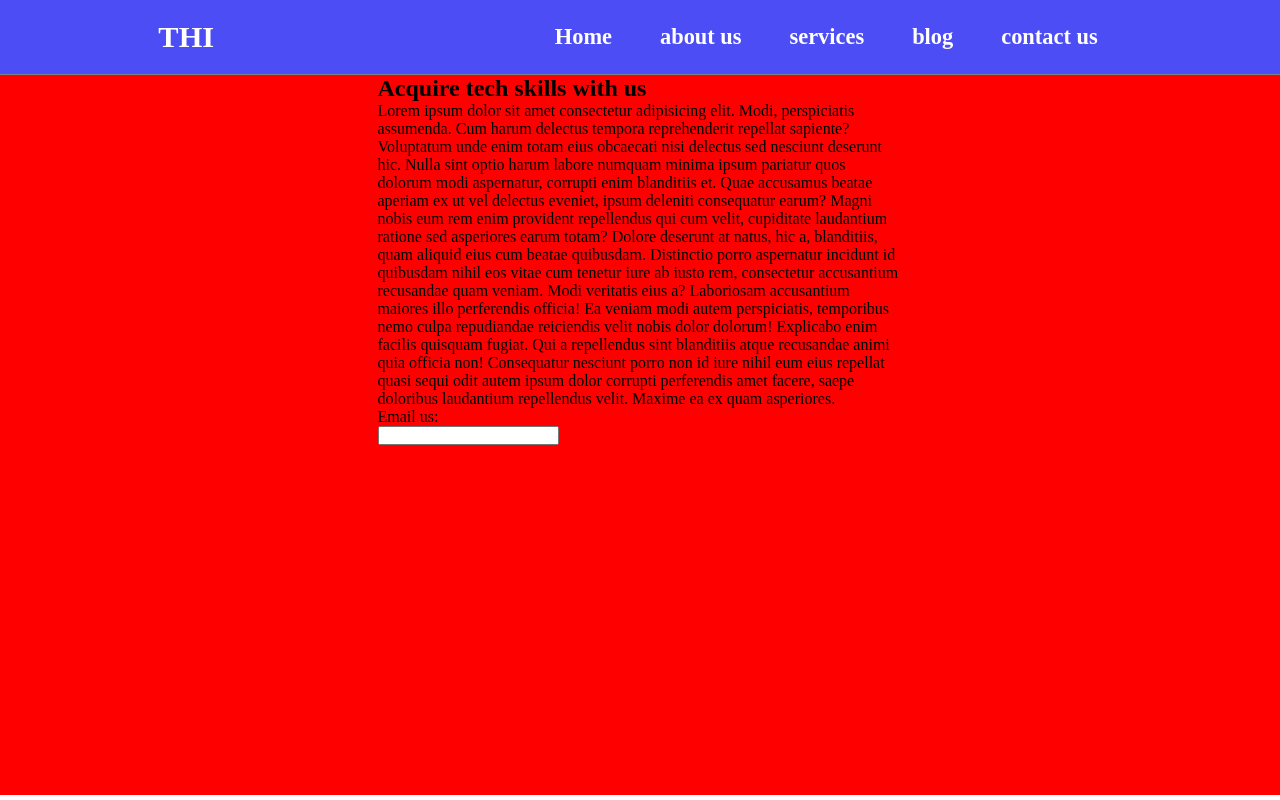
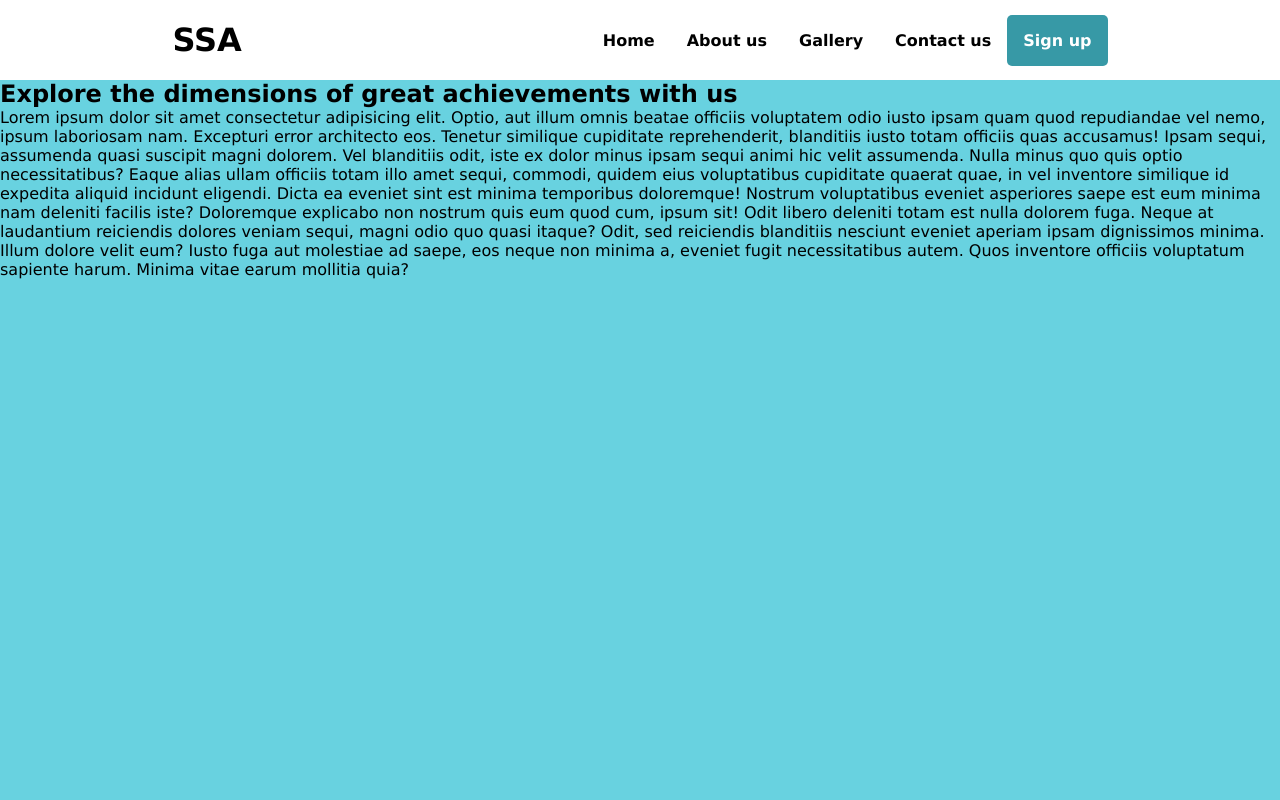
Before and after one commit to kl-udge/static-01, a plain HTML site: page index.html in a window 1280 px wide. Drawn offline with Linux system fonts and the light colour scheme.

Commit message:
navbar done

```diff
--- a/index.html
+++ b/index.html
@@ -3,41 +3,38 @@
 <head>
     <meta charset="UTF-8">
     <meta name="viewport" content="width=device-width, initial-scale=1.0">
-    <link href="styles/index.css" rel="stylesheet">
-    <title>Static-01</title>
+    <title>my first static page</title>
+
+    <link rel="stylesheet" href="./styles/index.css">
 </head>
 <body>
-    <section>
-        <div class="header">
-            <div class="header_left">
-                <h2>T<span>H</span>I</h2>
-            </div>
-            <div class="header_right">
-                <p class="nav"><a href="/">Home</a></p>
-                <p class="nav"><a href="pages/about.html">about us</a></p>
-                <p class="nav"><a href="pages/services.html">services</a></p>
-                <p class="nav"><a href="pages/blog.html">blog</a></p>
-                <p class="nav"><a href="pages/contact.html">contact us</a></p>
-            </div>
-        </div>
+    <header class="header">
+        <h1>SSA</h1>
+        <nav class="nav-links">
+            <p><a href="/">Home</a></p>
+            <p><a href="./pages/about.html">About us</a></p>
+            <p><a href="./pages/portfolio.html">Gallery</a></p>
+            <p><a href="./pages/contact.html">Contact us</a></p>
+            <p><a href="./pages/signup.html">Sign up</a></p>
+        </nav>
+        <!-- <ul>
+            <li><a href="/">Home</a></li>
+            <li><a href="./pages/about.html">About</a></li>
+            <li><a href="./pages/portfolio.html">Gallery</a></li>
+            <li><a href="./pages/contact.html">Contact us</a></li>
+        </ul> -->
+    </header>
 
-        <section>
-            <div class="hero">
-                <div class="hero_content">
-                    <h2>Acquire tech skills with us</h2>
-                    <p>Lorem ipsum dolor sit amet consectetur adipisicing elit. Modi, perspiciatis assumenda. Cum harum delectus tempora reprehenderit repellat sapiente? Voluptatum unde enim totam eius obcaecati nisi delectus sed nesciunt deserunt hic.
-                    Nulla sint optio harum labore numquam minima ipsum pariatur quos dolorum modi aspernatur, corrupti enim blanditiis et. Quae accusamus beatae aperiam ex ut vel delectus eveniet, ipsum deleniti consequatur earum?
-                    Magni nobis eum rem enim provident repellendus qui cum velit, cupiditate laudantium ratione sed asperiores earum totam? Dolore deserunt at natus, hic a, blanditiis, quam aliquid eius cum beatae quibusdam.
-                    Distinctio porro aspernatur incidunt id quibusdam nihil eos vitae cum tenetur iure ab iusto rem, consectetur accusantium recusandae quam veniam. Modi veritatis eius a? Laboriosam accusantium maiores illo perferendis officia!
-                    Ea veniam modi autem perspiciatis, temporibus nemo culpa repudiandae reiciendis velit nobis dolor dolorum! Explicabo enim facilis quisquam fugiat. Qui a repellendus sint blanditiis atque recusandae animi quia officia non!
-                    Consequatur nesciunt porro non id iure nihil eum eius repellat quasi sequi odit autem ipsum dolor corrupti perferendis amet facere, saepe doloribus laudantium repellendus velit. Maxime ea ex quam asperiores.</p>
-                    <div>
-                        <p>Email us: </p>
-                        <input type="text">
-                    </div>
-                </div>
-            </div>
-        </section>
-    </section>
+    <main>
+        <article class="hero">
+            <h2>Explore the dimensions of great achievements with us</h2>
+            <p>Lorem ipsum dolor sit amet consectetur adipisicing elit. Optio, aut illum omnis beatae officiis voluptatem odio iusto ipsam quam quod repudiandae vel nemo, ipsum laboriosam nam. Excepturi error architecto eos.
+            Tenetur similique cupiditate reprehenderit, blanditiis iusto totam officiis quas accusamus! Ipsam sequi, assumenda quasi suscipit magni dolorem. Vel blanditiis odit, iste ex dolor minus ipsam sequi animi hic velit assumenda.
+            Nulla minus quo quis optio necessitatibus? Eaque alias ullam officiis totam illo amet sequi, commodi, quidem eius voluptatibus cupiditate quaerat quae, in vel inventore similique id expedita aliquid incidunt eligendi.
+            Dicta ea eveniet sint est minima temporibus doloremque! Nostrum voluptatibus eveniet asperiores saepe est eum minima nam deleniti facilis iste? Doloremque explicabo non nostrum quis eum quod cum, ipsum sit!
+            Odit libero deleniti totam est nulla dolorem fuga. Neque at laudantium reiciendis dolores veniam sequi, magni odio quo quasi itaque? Odit, sed reiciendis blanditiis nesciunt eveniet aperiam ipsam dignissimos minima.
+            Illum dolore velit eum? Iusto fuga aut molestiae ad saepe, eos neque non minima a, eveniet fugit necessitatibus autem. Quos inventore officiis voluptatum sapiente harum. Minima vitae earum mollitia quia?</p>
+        </article>
+    </main>
 </body>
 </html>
--- a/styles/index.css
+++ b/styles/index.css
@@ -1,58 +1,46 @@
 * {
+    padding: 0;
     margin: 0;
-    padding: 0;
     box-sizing: border-box;
 }
 
-a {
-    color: black;
-    cursor: pointer;
-    text-decoration: none;
+body {
+    font-family: Verdana, Geneva, Tahoma, sans-serif;
 }
 
-a:visited {
-    color: black;
-}
-
-a:active {
-    color: black;
+a, a:visited, a:active {
+    color: unset;
+    text-decoration: none;
 }
 
 .header {
     display: flex;
     align-items: center;
     justify-content: space-around;
-    background-color: rgb(77, 77, 246);
-    color: #fff;
-    border-bottom: 1px solid gray;
+    height: 80px;
 }
 
-.header_left h2 {
-    font-size: 1.9rem;
-    cursor: pointer;
-}
-
-.header_right {
+.nav-links {
     display: flex;
     align-items: center;
 }
 
-.nav {
-    padding: 1.5rem;
-    font-size: 1.4rem;
+.nav-links p {
     font-weight: 900;
+    padding: 1em;
 }
 
-.nav a {
+.nav-links p:nth-child(5) {
+    background:rgb(55, 153, 166);
+    border-radius: 5px;
+    color: #fff;
+}
+
+.nav-links a:nth-child(5):visited {
     color: #fff;
 }
 
 .hero {
-    background-color: red;
     height: 90vh;
+    background:rgb(104, 210, 224);
 }
-
-.hero_content {
-    width: 525px;
-    margin: auto;
-}
```
Also changed, not shown: pages/about.html (+4 -3 lines), pages/contact.html (+4 -2 lines), pages/portfolio.html (renamed from pages/services.html, +4 -2 lines), pages/signup.html (renamed from pages/blog.html, +4 -3 lines), assets/images/img1.png (deleted), assets/images/img2.png (deleted), pages/home.html (deleted), styles/about.css (deleted), styles/blog.css (deleted), styles/contact.css (deleted), styles/services.css (deleted).
